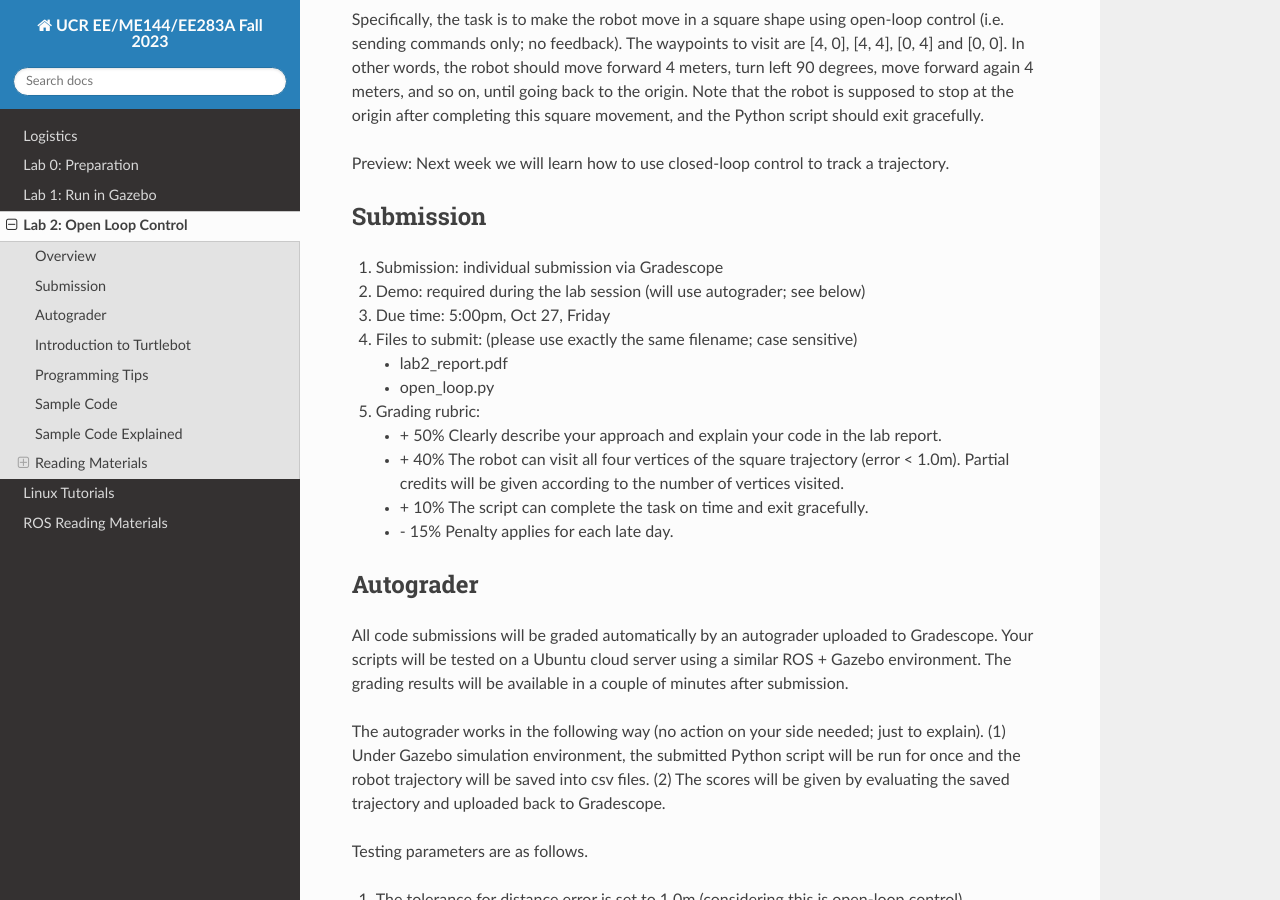
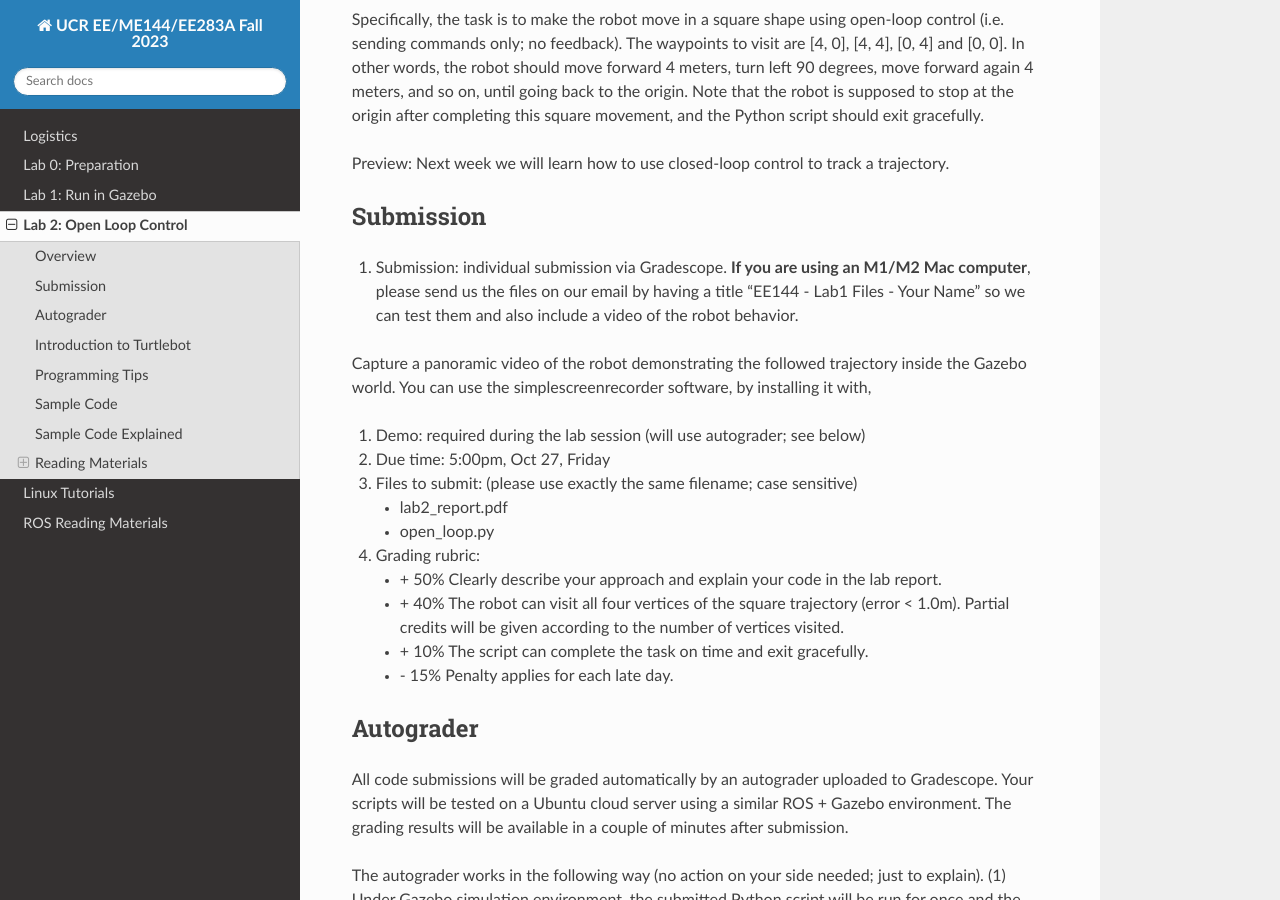
Before and after one commit to UCR-Robotics/ee144, a Sphinx documentation site: the page built from docs/lab2.rst, in a window 1280 px wide and 900 px high, scrolled down 304 px. Built offline with Sphinx 7.4.7 and the Read the Docs theme 2.0.0, drawn with Linux system fonts in a browser that asks for light colours; some of the changed text lies outside the part shown.

Commit message:
up-to-date

```diff
--- a/docs/lab2.rst
+++ b/docs/lab2.rst
@@ -21,7 +21,9 @@
 Submission
 ----------
 
-#. Submission: individual submission via Gradescope
+#. Submission: individual submission via Gradescope. **If you are using an M1/M2 Mac computer**, please send us the files on our email by having a title "EE144 - Lab1 Files - Your Name" so we can test them and also include a video of the robot behavior.
+
+Capture a panoramic video of the robot demonstrating the followed trajectory inside the Gazebo world. You can use the simplescreenrecorder software, by installing it with,
 
 #. Demo: required during the lab session (will use autograder; see below)
 
@@ -174,18 +176,18 @@
 You need to make changes under ``run`` function to complete the square trajectory.
 (Hint: honestly, this lab can be done in 10 lines of code if you know what you are doing.)
 
-- Open a new terminal and go to your ``ee144f22`` package.
+- Open a new terminal and go to your ``ee144f23`` package.
   We will start from a new Python script.
 
   .. code-block:: bash
 
-    roscd ee144f22
+    roscd ee144f23
     mkdir scripts
     cd scripts
     touch open_loop.py
     gedit open_loop.py
 
-- Please copy and paste the following code, then save and close it.
+- Please copy and paste the following code, then save and close it. If you are using M1/M2, please replace the first line of the code with python3.
 
   .. literalinclude:: ../scripts/open_loop.py
     :language: python
```
Also changed, not shown: other parts of docs/lab2.rst (+1 -1 lines).
